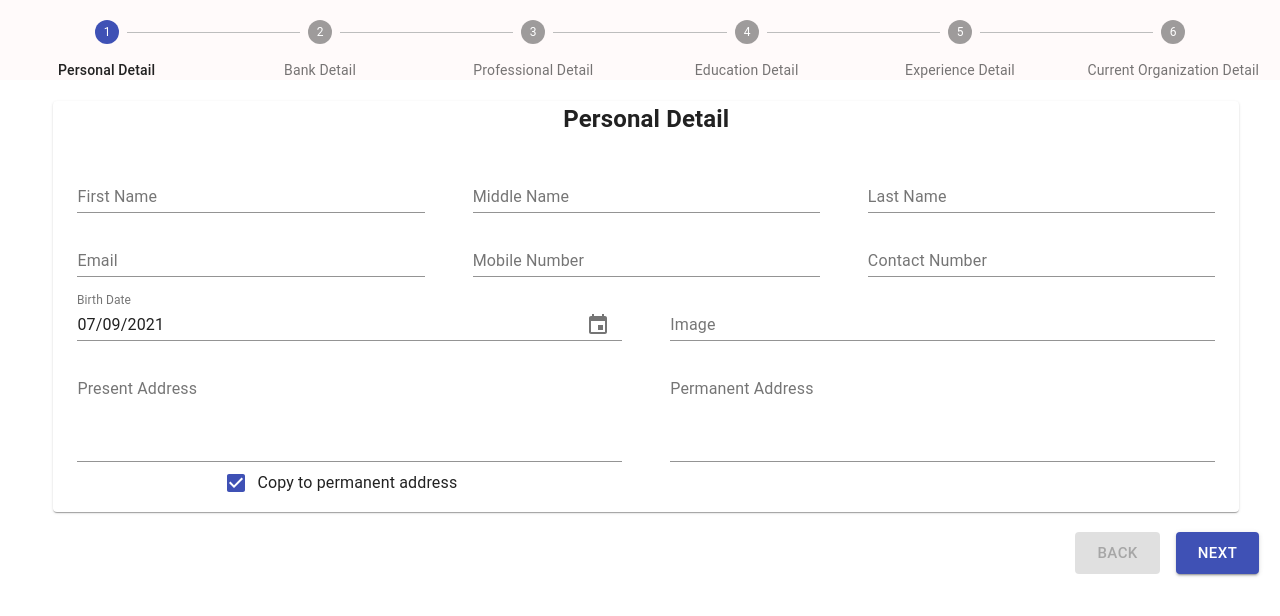
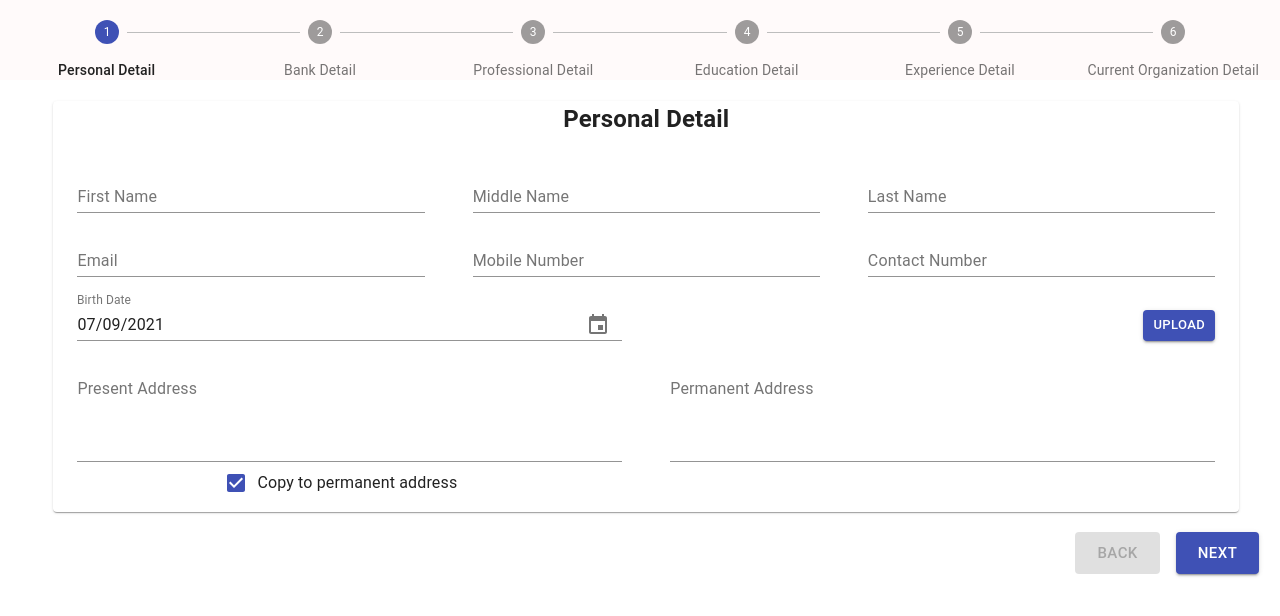
Before and after one commit to Chetan-Albiorix/employee-app, a React (Create React App) app: page /employee in a window 1280 px wide. Shown: the top 616 px of the page. Built offline with nearby package versions, Linux system fonts and the light colour scheme.

Commit message:
implement file upload component

```diff
--- /dev/null
+++ b/src/components/FileUpload/FileUpload.Style.ts
@@ -0,0 +1,6 @@
+import styled from 'styled-components'
+
+export const FileUploadContainer: any = styled.div`
+  margin-top: 17px !important;
+  float: right;
+`
--- /dev/null
+++ b/src/components/FileUpload/FileUpload.tsx
@@ -0,0 +1,71 @@
+import { Button } from '@material-ui/core'
+import React from 'react'
+import { FileUploadContainer } from './FileUpload.Style'
+
+const FileUpload: React.FC = () => {
+  const mimeType: string[] = [
+    'image/png',
+    'image/jpeg',
+  ]
+  const getBase64 = (file: any, result: any) => {
+    let reader = new FileReader()
+    reader.readAsDataURL(file)
+    reader.onload = function () {
+      result(reader.result)
+    }
+    reader.onerror = function (error) {
+      console.log('Error: ', error)
+    }
+  }
+
+  const handleFile = (event: any) => {
+    const file = event.target.files[0]
+    if (file) {
+      try {
+        if (!mimeType.includes(file.type)) {
+          // let fileName =
+          //   file.name.split('.')[0] ?? ''
+          if (file.size / 1024 / 1024 < 1) {
+            getBase64(file, (result: any) => {
+              console.log(result)
+            })
+          } else {
+            console.log('File size exceeds 1 MiB')
+          }
+        } else {
+          console.log(
+            'Please select image file type only'
+          )
+        }
+      } catch (e) {
+        console.log(e)
+      }
+    } else {
+      console.log('error in file ')
+    }
+  }
+
+  return (
+    <>
+      <FileUploadContainer>
+        {/* <b> No File Selected: </b> */}
+        <Button
+          variant="contained"
+          color="primary"
+          size="small"
+          component="label"
+        >
+          Upload
+          <input
+            type="file"
+            hidden
+            accept={mimeType.join(',')}
+            onChange={handleFile}
+          />
+        </Button>
+      </FileUploadContainer>
+    </>
+  )
+}
+
+export default FileUpload
--- a/src/components/PersonalDetail/PersonalDetail.tsx
+++ b/src/components/PersonalDetail/PersonalDetail.tsx
@@ -11,6 +11,7 @@ import {
   PaperWrapper,
 } from '../../common/Global.Style'
 import DatePicker from '../DatePicker/DatePicker'
+import FileUpload from '../FileUpload/FileUpload'
 
 const PersonalDetail: React.FC = () => {
   return (
@@ -85,11 +86,7 @@ const PersonalDetail: React.FC = () => {
             </Grid>
             <Grid xs={6}>
               <Box mx={3} my={1}>
-                <TextField
-                  id="standard-disabled"
-                  label="Image"
-                  fullWidth
-                />
+                <FileUpload />
               </Box>
             </Grid>
             <Grid xs={6}>
```
